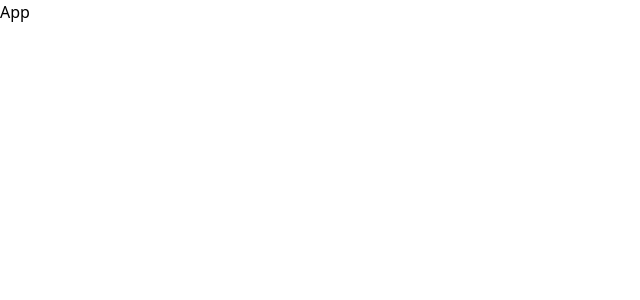
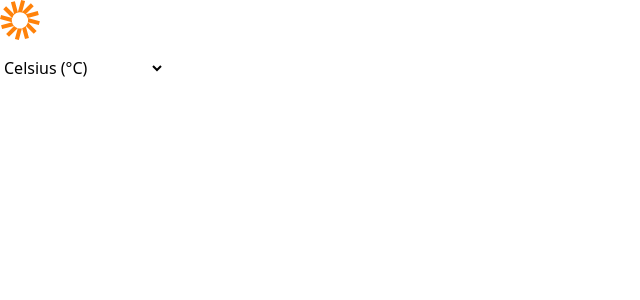
Before and after one commit to chegebrian/weatherApp, a React (Vite) app: page / in a window 1280 px wide. Shown: the top 300 px of the page, without its empty margins (0-640 px from the left). Built offline with nearby package versions, Linux system fonts and the light colour scheme.

Commit message:
create the header component

```diff
--- a/src/App.jsx
+++ b/src/App.jsx
@@ -1,7 +1,12 @@
 import React from "react";
+import Header from "./components/Header";
 
 function App() {
-  return <div>App</div>;
+  return (
+    <div>
+      <Header />
+    </div>
+  );
 }
 
 export default App;
--- /dev/null
+++ b/src/components/Header.jsx
@@ -0,0 +1,33 @@
+import React from "react";
+
+function Header() {
+  return (
+    <header>
+      <img src="../../public/assets/images/logo.svg" alt="logo" />
+      <div>
+        <label htmlFor="unitis">
+          <img
+            src="../../public/assets/images/icon-units.svg"
+            alt="settings-icon"
+          />
+        </label>
+        <select name="units" id="units">
+          <optgroup label="Temperature">
+            <option value="Celsius">Celsius (°C)</option>
+            <option value="Fahrenheit">Fahrenheit (°F)</option>
+          </optgroup>
+          <optgroup label="Wind Speed">
+            <option value="km/h">km/h</option>
+            <option value="mph">mph</option>
+          </optgroup>
+          <optgroup label="Precipitation">
+            <option value="Millimeters">Millimeters (mm)</option>
+            <option value="Inches">Inches (in)</option>
+          </optgroup>
+        </select>
+      </div>
+    </header>
+  );
+}
+
+export default Header;
```
